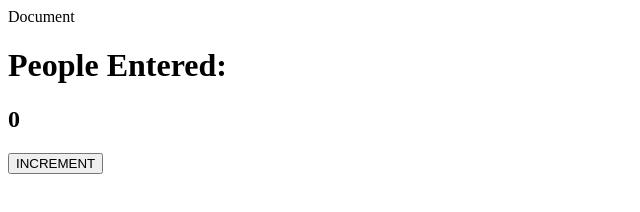
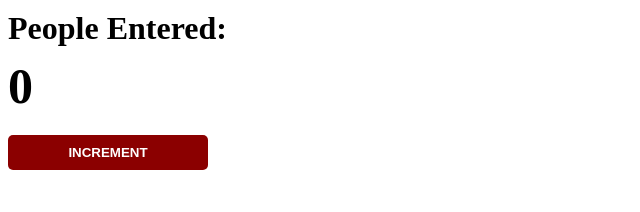
Before and after one commit to Sheilakobue/2-interactive-web-apps, a plain HTML site: page PRACTICE/index.html in a window 1280 px wide. Shown: the whole page, without its empty margins (0-640 px from the left). Drawn offline with Linux system fonts and the light colour scheme.

Commit message:
added CSS

```diff
--- a/PRACTICE/index.html
+++ b/PRACTICE/index.html
@@ -4,16 +4,16 @@
   <meta charset="UTF-8">
   <meta http-equiv="X-UA-Compatible" content="IE=edge">
   <meta name="viewport" content="width=device-width, initial-scale=1.0">
-  <link ref="sty"
+  <link rel="stylesheet" type="text/css" href="styles.css">
   <title>Document</title>
-  <script src="script2.js"></script>
+
 
 </head>
 <body>
   <h1>People Entered:</h1>
-  <h2 ="counter-el">0</h2>
+  <h2 id="counter-el">0</h2>
 
-  <button id="increment-btn">INCREMENT</button>
-
+  <button id="increment-btn"onclick="increment()">INCREMENT </button>
+  <script src="script2.js"type="module"defer></script>
 </body>
 </html>
--- a/PRACTICE/script2.js
+++ b/PRACTICE/script2.js
@@ -1,13 +1,17 @@
-// let myAge=35
-// console.log(myAge)
-// let humanDogRatio=7
-// let myDogAge = myAge * humanDogRatio
-// console.log(myDogAge)
-let bonusPoint = 50
-console.log(bonusPoint)
-bonusPoint =bonusPoint + 50
-console.log(bonusPoint)
-bonusPoint = bonusPoint-75
-console.log(bonusPoint)
-bonusPoint = bonusPoint +45
-console.log(bonusPoint)
+// initialize the count as 0
+//Listen for clicks on the increment button
+//increment the count variable when the button is clicked
+// change the count-el in the HTML to reflect the new count
+
+let countEl = document.getElementById("counter-el")
+
+console.log(countEl)
+
+let count = 0
+
+function increment() {
+
+    count = count + 1
+    countEl.innerText = count
+
+}
--- a/PRACTICE/styles.css
+++ b/PRACTICE/styles.css
@@ -0,0 +1,27 @@
+h1 {
+    margin-top: 10px;
+    margin-bottom: 10px;
+}
+
+h2 {
+    font-size: 50px;
+    margin-top: 0;
+    margin-bottom: 20px;
+}
+
+button {
+    border: none;
+    padding-top: 10px;
+    padding-bottom: 10px;
+    color: white;
+    font-weight: bold;
+    width: 200px;
+    margin-bottom: 5px;
+    border-radius: 5px;
+}
+#increment-btn {
+    background: darkred;
+}
+#save-btn {
+background-color: darkgreen;
+}
--- a/SHEKOB881_bcl2302_elzabé_SheilaKobue_IWA16/script.js
+++ b/SHEKOB881_bcl2302_elzabé_SheilaKobue_IWA16/script.js
@@ -60,8 +60,10 @@ const MONTHS = [
     },
   };
   // Only edit below this comment
+
   const createHtml = (athlete) => {
     //  reassign the variables
+
     const firstName = data.response.data[athlete].firstName;
     const surname = data.response.data[athlete].surname;
     const id = data.response.data[athlete].id;
@@ -85,6 +87,7 @@ const MONTHS = [
     }
     const minutes = sum % 60;
     const hours = (sum - minutes) / 60;
+    //innerHTML to modify the HTML element
     list.innerHTML = /* html */ `
         <dt>Athlete: ${firstName +' '+ surname}</dt>
         <dt>Total Races: ${races}</dt>
```
